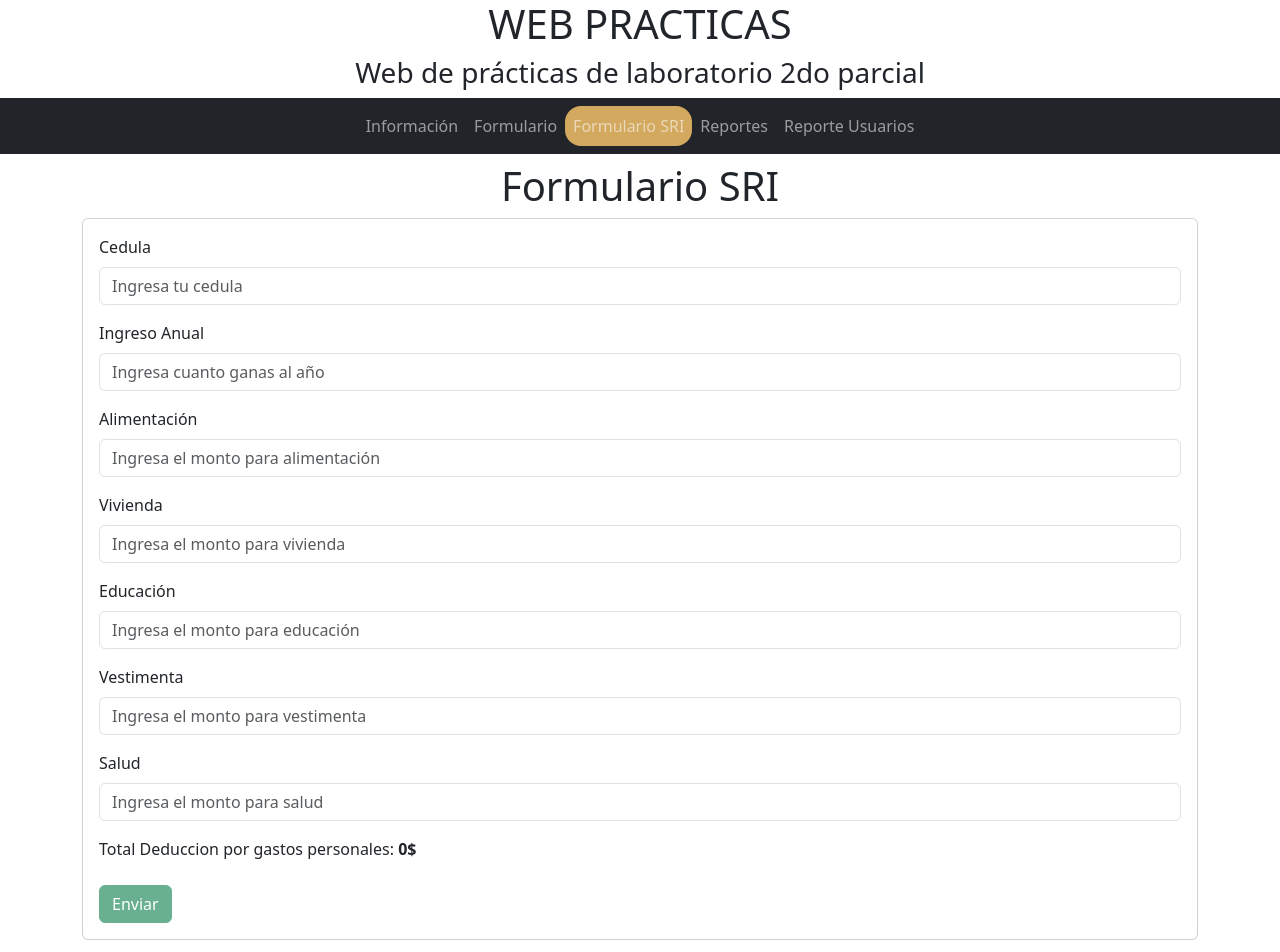
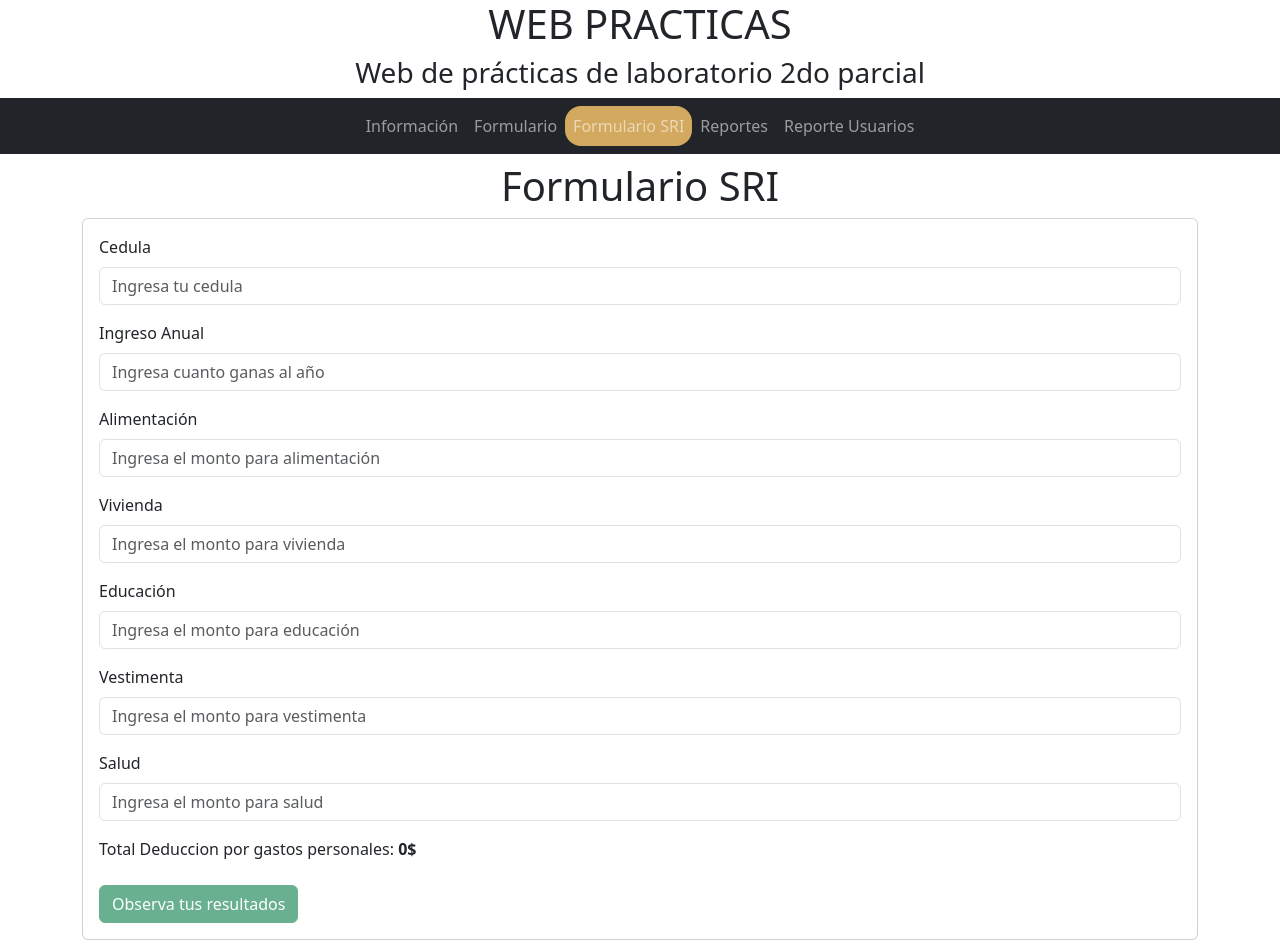
Before and after one commit to klvallejo1/Calculadora_Gastos, an Angular app: page /formulario2 in a window 1280 px wide. Shown: the top 952 px of the page. Built offline with nearby package versions, Linux system fonts and the light colour scheme.

Commit message:
Validacion agregada

```diff
--- a/src/app/formulario/formulario.component.html
+++ b/src/app/formulario/formulario.component.html
@@ -50,9 +50,9 @@
 
                 <div class="mb-3">
                     <label for="salud" class="form-label">Salud</label>
-                    <input type="number" [formControl]="salud" class="form-control" id="salud" placeholder="Ingresa el monto para salud" max="3809.65">
+                    <input type="number" [formControl]="salud" class="form-control" id="salud" placeholder="Ingresa el monto para salud" max="15328.60">
                     <div *ngIf="salud.invalid && (salud.dirty || salud.touched)" class="alert alert-danger mt-2">
-                        El monto debe ser numérico y menor o igual a 3809.65
+                        El monto debe ser numérico y menor o igual a 15238.60
                     </div>
                 </div>
 
@@ -60,7 +60,11 @@
                     <label for="total" class="form-label">Total Deduccion por gastos personales: <b>{{ totalSum }}$</b></label>
                 </div>
 
-                <button type="submit" class="btn btn-success" [disabled]="formInvalid">Enviar</button>
+                <div *ngIf="totalSum > maxTotalSum" class="alert alert-danger mt-2">
+                    La suma total de los campos no puede exceder 15238.60
+                </div>
+
+                <button type="submit" class="btn btn-success" [disabled]="formInvalid">Observa tus resultados</button>
             </form>
         </div>
     </div>
--- a/src/app/formulario/formulario.component.ts
+++ b/src/app/formulario/formulario.component.ts
@@ -1,10 +1,15 @@
 import { Component, OnInit } from '@angular/core';
-import { FormControl, Validators } from '@angular/forms';
+import {
+  FormControl,
+  Validators,
+  ValidatorFn,
+  AbstractControl,
+} from '@angular/forms';
 
 @Component({
   selector: 'app-formulario',
   templateUrl: './formulario.component.html',
-  styleUrl: './formulario.component.css',
+  styleUrls: ['./formulario.component.css'],
 })
 export class FormularioComponent {
   alimentacion = new FormControl('', [
@@ -27,14 +32,51 @@
     Validators.max(3809.65),
   ]);
 
-  salud = new FormControl('', [
-    Validators.required,
-    Validators.max(3809.65)
-  ]);
+  salud = new FormControl('', [Validators.required, Validators.max(15238.6)]);
 
   ingresoAnual = new FormControl('');
 
-  datosRecopilados: any[]=[];
+  datosRecopilados: any[] = [];
+
+  fields = [
+    {
+      id: 'alimentacion',
+      label: 'Alimentación',
+      control: this.alimentacion,
+      placeholder: 'Ingresa el monto para alimentación',
+      max: 3809.65,
+    },
+    {
+      id: 'vivienda',
+      label: 'Vivienda',
+      control: this.vivienda,
+      placeholder: 'Ingresa el monto para vivienda',
+      max: 3809.65,
+    },
+    {
+      id: 'educacion',
+      label: 'Educación',
+      control: this.educacion,
+      placeholder: 'Ingresa el monto para educación',
+      max: 3809.65,
+    },
+    {
+      id: 'vestimenta',
+      label: 'Vestimenta',
+      control: this.vestimenta,
+      placeholder: 'Ingresa el monto para vestimenta',
+      max: 3809.65,
+    },
+    {
+      id: 'salud',
+      label: 'Salud',
+      control: this.salud,
+      placeholder: 'Ingresa el monto para salud',
+      max: 15238.60,
+    },
+  ];
+
+  maxTotalSum = 15238.60;
 
   get formInvalid(): boolean {
     return (
@@ -42,29 +84,26 @@
       this.vivienda.invalid ||
       this.educacion.invalid ||
       this.vestimenta.invalid ||
-      this.salud.invalid
+      this.salud.invalid ||
+      this.totalSum > this.maxTotalSum
     );
   }
 
   get totalSum(): number {
-    return (
-      parseFloat(this.alimentacion.value || '0') +
-      parseFloat(this.vivienda.value || '0') +
-      parseFloat(this.educacion.value || '0') +
-      parseFloat(this.vestimenta.value || '0') +
-      parseFloat(this.salud.value || '0')
+    return this.fields.reduce(
+      (sum, field) => sum + parseFloat(field.control.value || '0'),
+      0
     );
   }
 
   get baseImponible(): number {
     const ingresos = parseFloat(this.ingresoAnual.value || '0');
     const gastos = this.totalSum;
-
     return ingresos - gastos;
   }
 
   get excedenteFunc(): number {
-    var fraccionBasica = 0;
+    let fraccionBasica = 0;
 
     if (this.baseImponible <= 11722) {
       fraccionBasica = 0;
@@ -92,7 +131,7 @@
   }
 
   get porcentajeExcedente(): number {
-    var porcentaje = 0;
+    let porcentaje = 0;
 
     if (this.baseImponible <= 11722) {
       porcentaje = 0;
@@ -120,7 +159,7 @@
   }
 
   get impuestoFraccionBasica(): number {
-    var impuesto = 0;
+    let impuesto = 0;
 
     if (this.baseImponible <= 11722) {
       impuesto = 0;
@@ -151,9 +190,7 @@
     return this.impuestoFraccionBasica + this.porcentajeExcedente;
   }
 
-  //Guardar datos en un archivo JSON
   guardarDatos(): void {
-
     const registro = {
       ingresoAnual: this.ingresoAnual.value,
       baseImponible: this.baseImponible,
```
